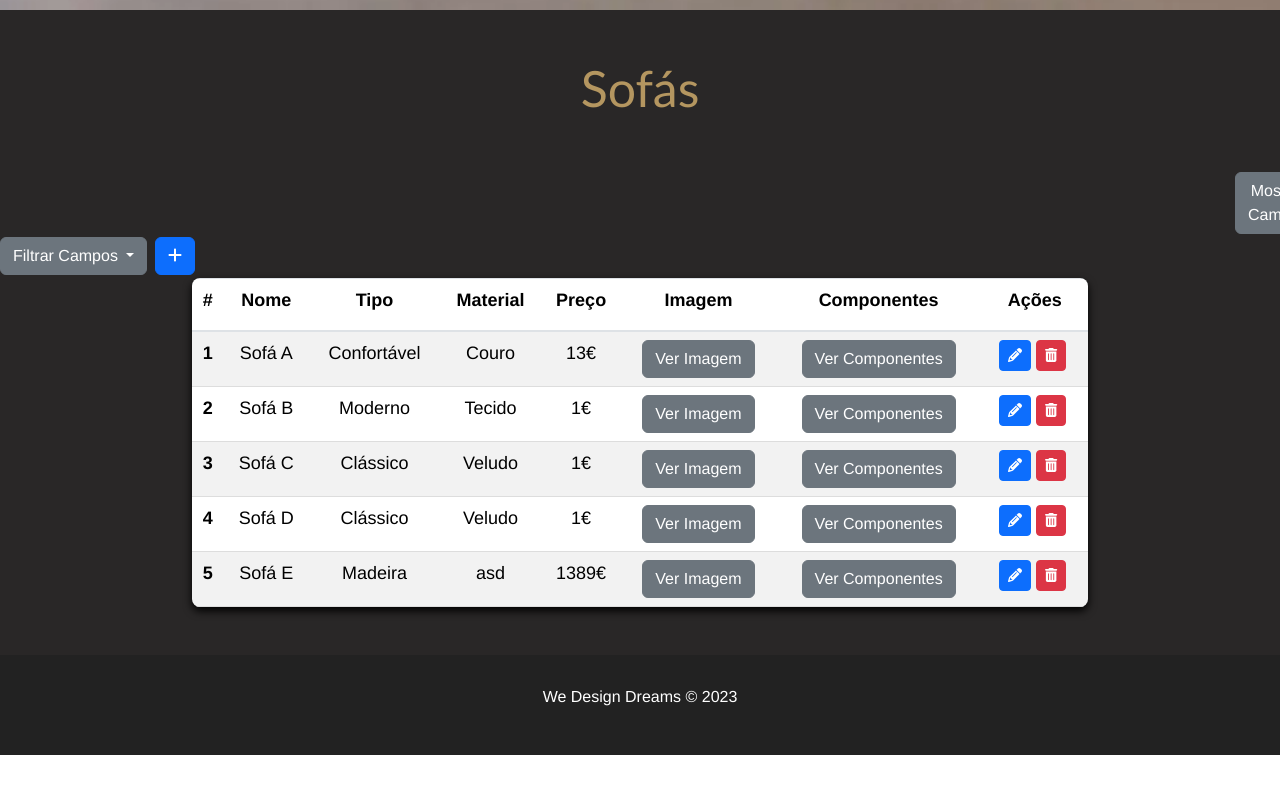
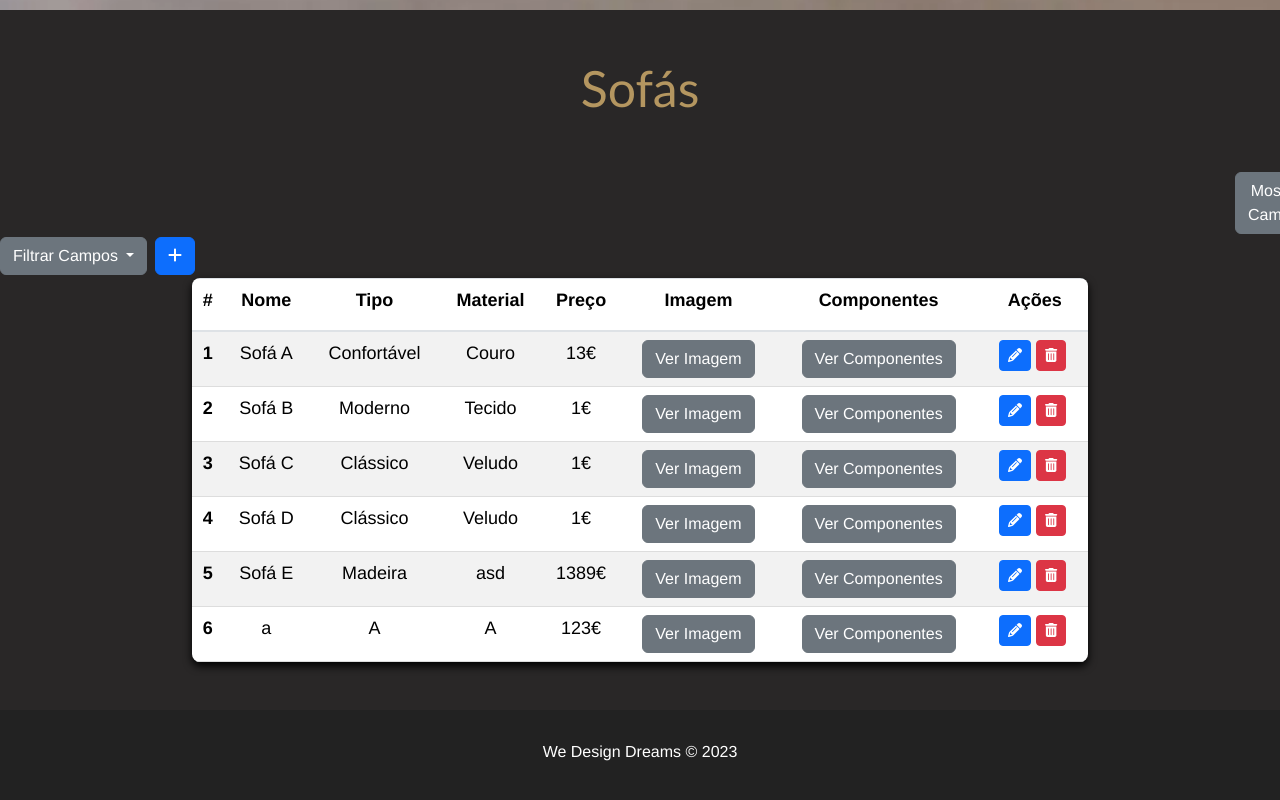
Before and after one commit to R0DRAPT/8_EspacosMiranda, a Vue app: page /SofasAdmin/1 in a window 1280 px wide. Shown: the part 731-1531 px from the top of the page. Before the commit the page ends 1486 px from the top, so only its background shows below. Built offline with nearby package versions, Linux system fonts and the light colour scheme; data requests are answered from the project's data file.

Commit message:
Escola - Casa
Btn na Imagem

Erro: nao aparece Imagem ao clicar

```diff
--- a/db/db.json
+++ b/db/db.json
@@ -50,7 +50,7 @@
           "nome": "teste",
           "dimensao": "2",
           "precofixo": 32,
-          "imagem": "a"
+          "imagem": "Banner1.jpg"
         }
       ]
     },
@@ -66,7 +66,7 @@
           "nome": "1",
           "dimensao": "1",
           "precofixo": 1,
-          "imagem": "1"
+          "imagem": "no-imagem.jpg"
         }
       ]
     },
@@ -101,6 +101,22 @@
       "preco": 1389,
       "imagem": "phillip-goldsberry-fZuleEfeA1Q-unsplash.jpg",
       "id": 5
+    },
+    {
+      "nome": "a",
+      "tipo": "A",
+      "material": "A",
+      "preco": 123,
+      "imagem": "banner1.jpg",
+      "id": 6,
+      "componentes": [
+        {
+          "nome": "1",
+          "dimensao": "1",
+          "precofixo": 12,
+          "imagem": "11"
+        }
+      ]
     }
   ],
   "Cadeiroes": [
--- a/src/views/AposLogin/PastaAdmin/CatalogoAdmin/SofasAdmin.vue
+++ b/src/views/AposLogin/PastaAdmin/CatalogoAdmin/SofasAdmin.vue
@@ -249,7 +249,9 @@
                     <td>{{ componente.nome }}</td>
                     <td>{{ componente.precofixo }}</td>
                     <td>{{ componente.dimensao }}</td>
-                    <td>{{ componente.imagem }}</td>
+                    <td @click="openImageModal(componente.imagem)">
+                      {{ componente.imagem }}
+                    </td>
                   </tr>
                 </tbody>
               </table>
@@ -263,8 +265,25 @@
         </div>
       </div>
 
+      <!-- Modal Ver Imagem Componente -->
+      <div class="modal fade" id="verImagemComponenteModal" tabindex="-1" role="dialog" aria-labelledby="verImagemComponenteModal" aria-hidden="true">
+        <div class="modal-dialog" role="document">
+          <div class="modal-content">
+            <div class="modal-header">
+              <h5 class="modal-title" id="verImagemComponenteModalLabel">{{ selectedSofaName }}</h5>
+              <button type="button" class="close" data-dismiss="modal" aria-label="Close" @click="closeImageModal">
+                <span aria-hidden="true">&times;</span>
+              </button>
+            </div>
+            <div class="modal-body corpo-modal-imagem">
+              <img :src="imagemComponenteModalSrc" alt="Imagem">
+            </div>
+          </div>
+        </div>
+      </div>
+
       <!-- Modal Add Componente Sofá -->
-      <div class="modal modal-add-componente" id="addComponenteModal" :class="{ 'show': showAddModal }" tabindex="-1" role="dialog">
+      <div class="modal modal-add-componente" id="addComponenteModal" :class="{ 'show': showComponenteAddModal }" tabindex="-1" role="dialog">
           <div class="modal-dialog modal-dialog-componente" role="document">
             <div class="modal-content modal-content-componente" style="background-color: #fefefe; margin: 15% auto; padding: 20px; border: 1px solid #888; width: 60%; border-radius: 10px;">
               <div class="modal-header modal-header-componente">
@@ -337,7 +356,9 @@ export default {
       imagemModalNome: '',
       showEditModal: false,
       showAddModal: false,
+      showComponenteAddModal: false,
       selectedSofaName: '',
+      imagemComponenteModalSrc: '',
       selectedSofaComponents: [],
       currentSofaId: null,
       editedSofa: {},
@@ -555,7 +576,7 @@ export default {
 
     // Add
 
-    openAddModal(sofa) {
+    openAddModal(sofa, currentSofaId) {
       this.showAddModal = true;
       currentSofaId = sofa.id;
     },
@@ -757,7 +778,23 @@ export default {
           toastClass: "toast-error",
         });
       }
-    }
+    },
+
+    // Botão Ver Imagem Componentes
+
+    openImageModal(imagem) {
+      this.selectedImage = imagem;
+      $('#verImagemComponenteModal').modal('show');
+    },
+
+    closeImageModal() {
+      $('#verImagemComponenteModal').modal('hide');
+    },
+
+    verImagemComponente(imagemSrc) {
+      this.imagemComponenteModalSrc = `/public/img/Catalogo/ImagensComponentes/${imagemSrc}`;
+      $('#imagemComponenteModal').modal('show');
+    },
   },
 }
 </script>
```
Also changed, not shown: public/img/Catalogo/ImagensComponentes/Banner1.jpg (added), public/img/Catalogo/ImagensComponentes/no-image.jpg (added).
